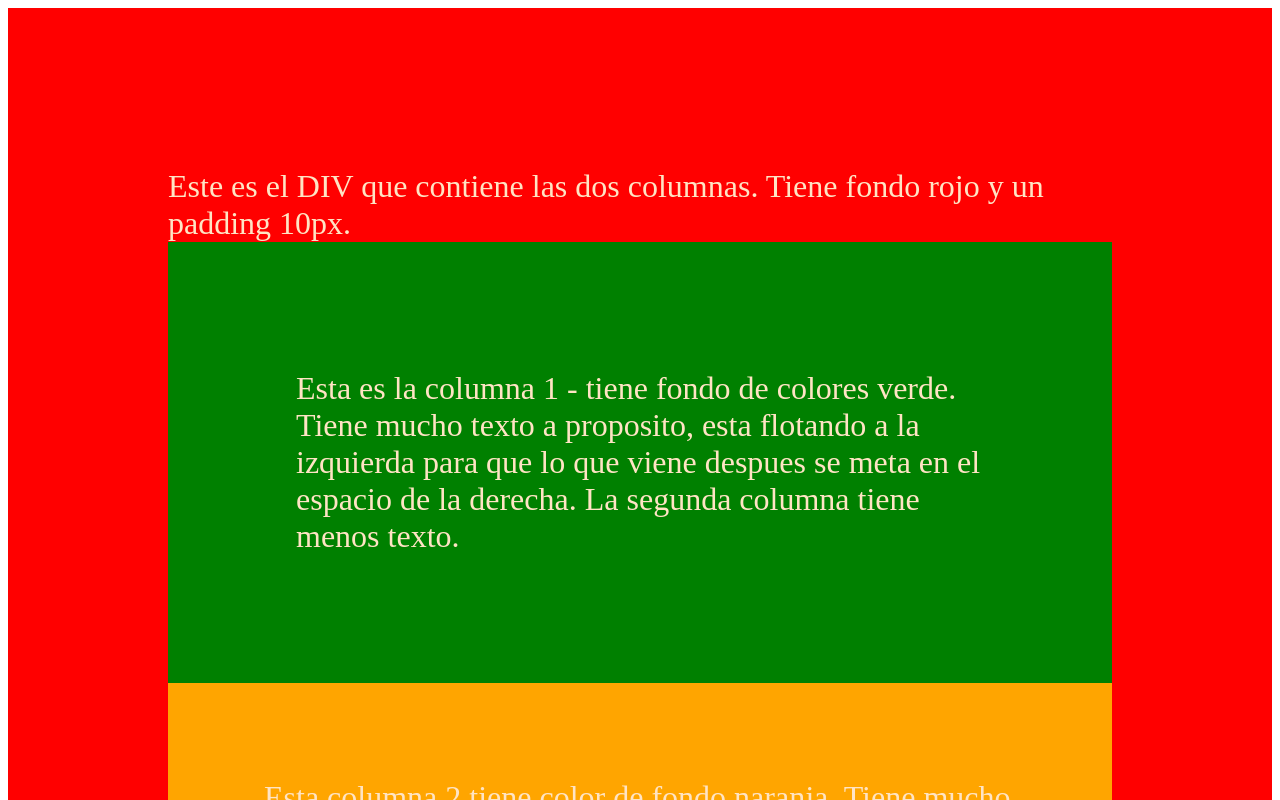
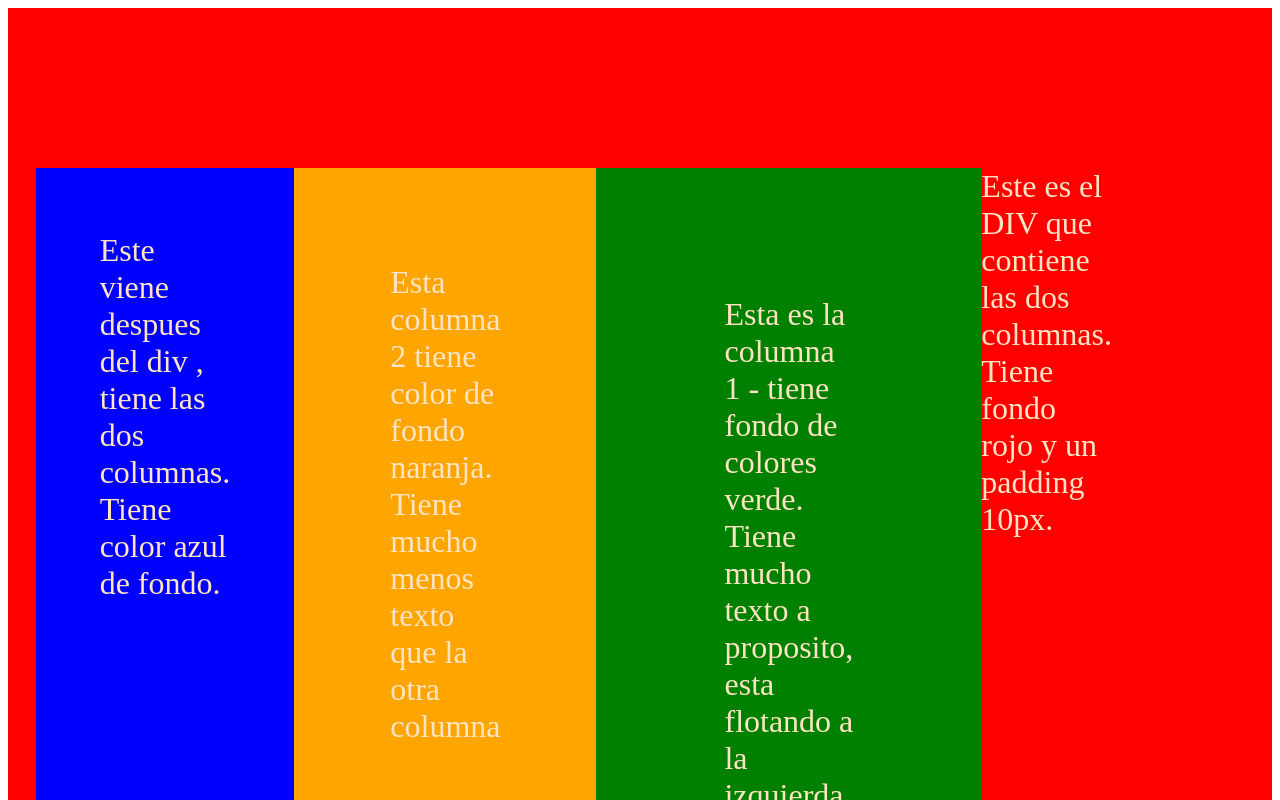
Before and after one commit to LeaBertero/DesarrolloWeb_CoderHouse, a plain HTML site: page index.html in a window 1280 px wide. Shown: the top 800 px of the page. Drawn offline with Linux system fonts and the light colour scheme.

Commit message:
practica dispay flex

```diff
--- a/style.css
+++ b/style.css
@@ -20,7 +20,8 @@
 .contendor{
     background-color: red;
     padding: 10rem;
-
+    display: flex;
+    flex-direction: row-reverse;
 }
 
 .texto1{
```
